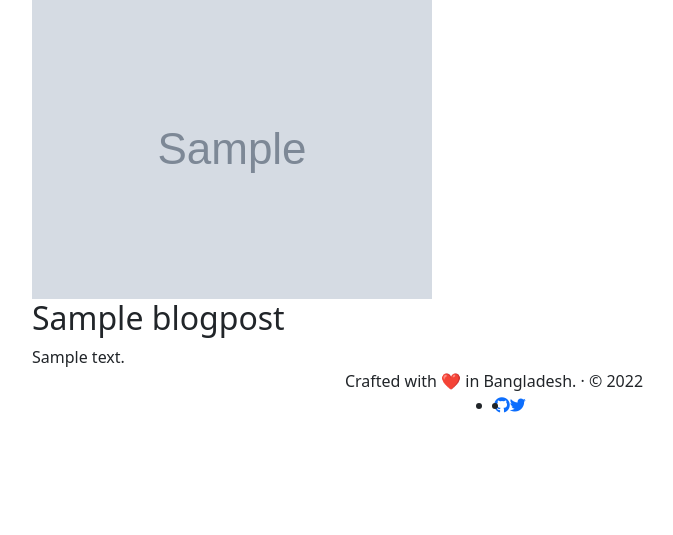
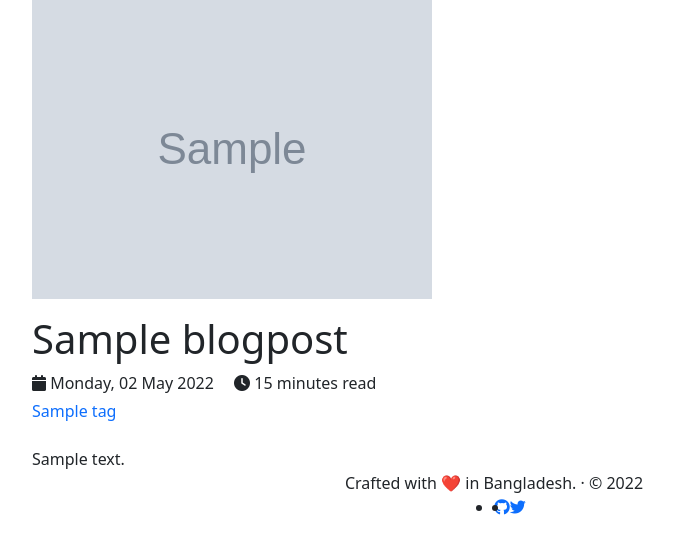
Before and after one commit to salmanwahed/salmanwahed-blog, a Django app: page /post/1/ in a window 1280 px wide. Shown: the part 437-972 px from the top of the page, without its empty margins (146-819 px from the left). Before the commit the page ends 850 px from the top, so only its background shows below. Run offline with Django 3.2, Linux system fonts and the light colour scheme; tables that the repository leaves empty hold one stand-in row (values such as "Sample post"); grey boxes marked "Sample" are stand-in pictures; some libraries are stand-ins or nearby versions.

Commit message:
- Shaping up good

```diff
--- a/salmanwahed_com/blog/models.py
+++ b/salmanwahed_com/blog/models.py
@@ -6,6 +6,8 @@ from django.utils.text import slugify
 from django.utils import timezone
 from django.contrib.auth import get_user_model
 from django.utils.translation import gettext_lazy as _
+from django.utils.html import mark_safe
+
 
 def get_sentinel_user():
     return get_user_model().objects.get_or_create(username='anonymous', first_name='Anonymous', last_name='User')[0]
@@ -24,6 +26,9 @@ class BlogImages(models.Model):
     created_at = models.DateTimeField(auto_now_add=True)
     updated_at = models.DateTimeField(auto_now=True)
     created_by = models.CharField(max_length=50, null=True, blank=True)
+
+    def image_preview(self):
+        return mark_safe('<img src="/upload/%s" width="auto" height="80" />' % self.orig_image)
 
     def save(self, *args, **kwargs):
         if not self.name:
@@ -53,7 +58,8 @@ class BlogPost(models.Model):
     title = models.CharField(max_length=200, null=False)
     author = models.ForeignKey(User, on_delete=models.SET(get_sentinel_user), blank=True)
     hero_image = models.ForeignKey(BlogImages, on_delete=models.SET_NULL, null=True, blank=True, related_name="hero")
-    thumbnail = models.ForeignKey(BlogImages, on_delete=models.SET_NULL, null=True, blank=True, related_name="thumbnail")
+    thumbnail = models.ForeignKey(BlogImages, on_delete=models.SET_NULL, null=True, blank=True,
+                                  related_name="thumbnail")
     body = models.TextField()
     short_desc = models.CharField(max_length=280, null=True, blank=True, verbose_name="Short Description")
     slug = models.SlugField(max_length=250, allow_unicode=True, unique=True, blank=True)
@@ -75,6 +81,10 @@ class BlogPost(models.Model):
             self.publish_date = timezone.now()
         super(BlogPost, self).save(*args, **kwargs)
 
+    def blog_preview(self):
+        if self.status == BlogPost.Status.DRAFT:
+            return mark_safe('<a href="/post/preview/%s">Preview</a>' % self.id)
+
     @property
     def hero_image_url(self):
         if self.hero_image:
--- a/salmanwahed_com/blog/templates/blog/base.html
+++ b/salmanwahed_com/blog/templates/blog/base.html
@@ -12,7 +12,7 @@
     <link rel="stylesheet" href="https://cdnjs.cloudflare.com/ajax/libs/font-awesome/6.1.1/css/all.min.css"
         integrity="sha512-KfkfwYDsLkIlwQp6LFnl8zNdLGxu9YAA1QvwINks4PhcElQSvqcyVLLD9aMhXd13uQjoXtEKNosOWaZqXgel0g=="
         crossorigin="anonymous" referrerpolicy="no-referrer" />
-    <link rel="stylesheet" href="{% static 'blog/css/styles.css' %}">
+    <link rel="stylesheet" href="{% static 'blog/css/styles.css' %}" type="text/css">
 
     {% block styles %}{% endblock %}
 
@@ -34,7 +34,7 @@
                         <label class="hamburger float-right" for="checkbox_toggle"><i class="fas fa-bars"></i></label>
                         <ul class="menu">
                             <li class="menu-item">
-                                <a class="menu-link" href="/blogs.html">Blog</a>
+                                <a class="menu-link" href="{% url 'blog:homepage'%}">Blog</a>
                             </li>
                             <li class="menu-item">
                                 <a class="menu-link" href="#">Projects</a>
@@ -80,6 +80,7 @@
     <script src="https://cdn.jsdelivr.net/npm/bootstrap@5.0.2/dist/js/bootstrap.bundle.min.js"
         integrity="sha384-MrcW6ZMFYlzcLA8Nl+NtUVF0sA7MsXsP1UyJoMp4YLEuNSfAP+JcXn/tWtIaxVXM"
         crossorigin="anonymous"></script>
+    <script src="{% static 'blog/js/script.js' %}"></script>
     {% block scripts %}{% endblock %}
 </body>
 </html>
--- a/salmanwahed_com/blog/templates/blog/blog.html
+++ b/salmanwahed_com/blog/templates/blog/blog.html
@@ -5,10 +5,27 @@
     <div class="page-content">
         <article class="blog-post">
             {% if blog.hero_image %}
-            <img class="img-fluid" src="{{blog.hero_image_url}}"/>
+                <a href="{{blog.hero_image_url}}">
+                    <img class="img-fluid" src="{{blog.hero_image_url}}"/>
+                </a>
             {% endif %}
-            <h2>{{ blog.title }}</h2>
-            {{ blog.body | safe}}
+            <h1 class="mt-3">{{ blog.title }}</h1>
+            <div class="mb-4">
+                <div class="mt-1">
+                    <span class="me-3"><i class="fas fa-calendar"></i> {{blog.publish_date|date:"l, d M Y"}}</span>
+                    <span><i class="fas fa-clock"></i> 15 minutes read</span>
+                </div>
+                <div class="mt-1">
+                    {% for tag in blog.tag.all %}
+                    <a href="{% url 'blog:tagged_posts' tag %}" class="text-decoration-none">
+                        <span class="tag me-1">{{tag.tag_name}}</span>
+                    </a>
+                    {% endfor %}
+                </div>
+            </div>
+            <div class="post-body">
+                {{ blog.body | safe}}
+            </div>
         </article>
     </div>
 {% endblock %}
--- a/salmanwahed_com/blog/urls.py
+++ b/salmanwahed_com/blog/urls.py
@@ -7,5 +7,6 @@ urlpatterns = [
     # /blog/
     path('', views.homepage, name='homepage'),
     re_path(r'post/(?P<id>\d+)(?:/(?P<slug>[-\w]+))?/$', views.post_detail, name='blog_detail'),
-    path('posts/tagged/<str:tag>/', views.tagged_posts, name='tagged_posts')
+    path('posts/tagged/<str:tag>/', views.tagged_posts, name='tagged_posts'),
+    path('post/preview/<int:id>', views.post_preview, name='preview_post')
 ]
--- a/salmanwahed_com/blog/views.py
+++ b/salmanwahed_com/blog/views.py
@@ -1,6 +1,8 @@
+from django.shortcuts import get_object_or_404
 from django.shortcuts import render
+from django.contrib.auth.decorators import login_required
+
 from .models import BlogPost
-from django.shortcuts import get_object_or_404
 
 
 # Create your views here.
@@ -16,7 +18,23 @@ def post_detail(request, id, slug=None):
     blog.save()
     return render(request, 'blog/blog.html', dict(blog=blog))
 
+@login_required
+def post_preview(request, id, slug=None):
+    blog = get_object_or_404(BlogPost, pk=id, status=BlogPost.Status.DRAFT)
+    return render(request, 'blog/blog.html', dict(blog=blog))
 
 def tagged_posts(request, tag):
     blogs = BlogPost.objects.filter(tag__tag_name=tag)
     return render(request, 'blog/blog_list.html', dict(blogs=blogs))
+
+
+def page_not_found(request, *args, **kwargs):
+    response = render(request, 'blog/error/404.html')
+    response.status_code = 404
+    return response
+
+
+def server_error(request, *args, **kwargs):
+    response = render(request, 'blog/error/500.html')
+    response.status_code = 500
+    return response
--- a/salmanwahed_com/salmanwahed_com/settings.py
+++ b/salmanwahed_com/salmanwahed_com/settings.py
@@ -25,7 +25,10 @@ SECRET_KEY = 'django-insecure-5o2psuie_51hwp#0yb&3@e0@fa!j9l%2e7k@c$kmtr-&wf6ya^
 # SECURITY WARNING: don't run with debug turned on in production!
 DEBUG = True
 
-ALLOWED_HOSTS = []
+ALLOWED_HOSTS = [
+    '127.0.0.1',
+    '0.0.0.0'
+]
 
 
 # Application definition
--- a/salmanwahed_com/salmanwahed_com/urls.py
+++ b/salmanwahed_com/salmanwahed_com/urls.py
@@ -23,3 +23,6 @@ urlpatterns = [
     path('admin/', admin.site.urls),
     path('', include('blog.urls'))
 ] + static(settings.MEDIA_URL, document_root=settings.MEDIA_ROOT)
+
+handler404 = 'blog.views.page_not_found'
+handler500 = 'blog.views.server_error'
```
Also changed, not shown: salmanwahed_com/blog/admin.py (+8 -2 lines), salmanwahed_com/blog/templates/blog/error/404.html (added, +9 -0 lines), salmanwahed_com/blog/templates/blog/error/500.html (added, +9 -0 lines).
